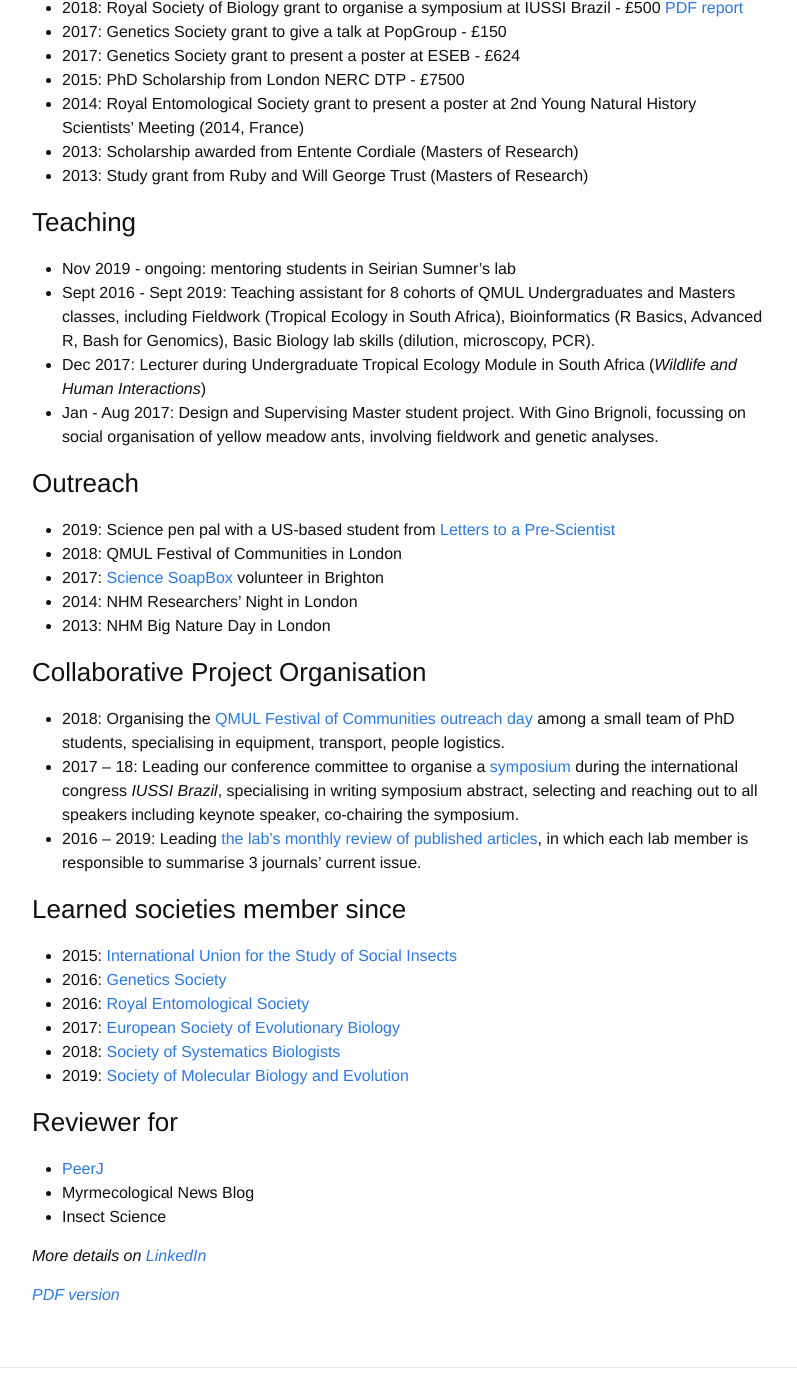
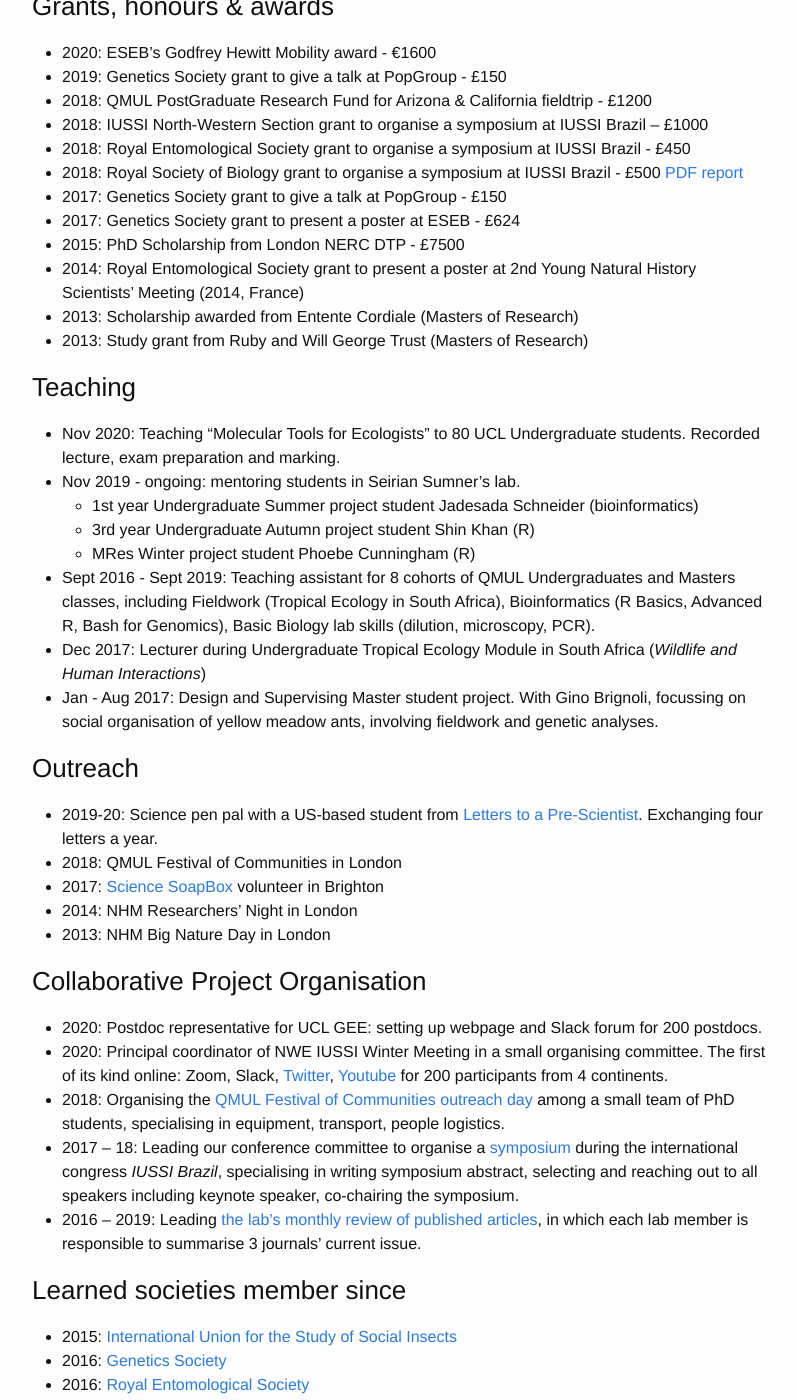
Before and after one commit to EmelineFavreau/EmelineFavreau.github.io, a Jekyll site: the page built from cv.md, in a window 1280 px wide and 1400 px high, scrolled down 1710 px. Shown: the whole window, without its empty margins (238-1035 px from the left). Built offline with Jekyll 4.4.1, drawn with Linux system fonts in a browser that asks for light colours; some of the changed text lies outside the part shown.

Commit message:
updating cv

```diff
--- a/cv.md
+++ b/cv.md
@@ -5,8 +5,10 @@
 ---
 
 
+### Research position
+- 2019 - ongoing: NERC-funded Postdoc in [Seirian Sumner's lab](http://www.sumnerlab.co.uk/the-group/emeline-favreau/), in collaboration with Katie Geist, [Amy Toth](https://www.ent.iastate.edu/people/amy-toth) and [Sandra Rehan](http://www.rehanlab.com/). This highly collaborative postdoc focuses on understanding the origins of sociality in the wasps and the bees.
+
 ### Education
-- 2019 - ongoing: Postdoc in [Seirian Sumner's lab](http://www.sumnerlab.co.uk/the-group/emeline-favreau/).
 - 2015 – 2019: PhD in ant genomics, [QMUL](https://www.qmul.ac.uk/sbcs/staff/emelinefavreau.html). Supervisors: Dr Yannick Wurm and Dr Max Reuter. [NERC-funded Doctoral Training Programme](https://london-nerc-dtp.org/).
 - 2013 - 2014: MRes Biosystematics at Imperial College London & Natural History Museum, London (NHM).
 - 2008 - 2011: BSc Environmental Sciences at Oxford Brookes University, Oxford 1st Class (Hons).
@@ -32,6 +34,7 @@
 _September 2018: Checking out the local ants in Arizona_
 
 ### Talks & posters
+- January 2021: postdoc presentation at UCL CBER (online)
 - July 2020: V-poster at Arthropod Genomics Symposium ([online](http://i5k.github.io/ags2020))
 - Jan 2020: postdoc presentation at UCL GEE Seminar, in London
 - Sept 2018: invited talk for Ramírez's group, UC Davis, California (USA)
@@ -64,7 +67,11 @@
 
 
 ### Teaching
-- Nov 2019 - ongoing: mentoring students in Seirian Sumner's lab
+- Nov 2020: Teaching "Molecular Tools for Ecologists" to 80 UCL Undergraduate students. Recorded lecture, exam preparation and marking.
+- Nov 2019 - ongoing: mentoring students in Seirian Sumner's lab.
+	- 1st year Undergraduate Summer project student Jadesada Schneider (bioinformatics)
+	- 3rd year Undergraduate Autumn project student Shin Khan (R)
+	- MRes Winter project student Phoebe Cunningham (R)
 - Sept 2016 - Sept 2019: Teaching assistant for 8 cohorts of QMUL Undergraduates and Masters classes, including Fieldwork (Tropical Ecology in South Africa), Bioinformatics (R Basics, Advanced R, Bash for Genomics), Basic Biology lab skills (dilution, microscopy, PCR).
 - Dec 2017: Lecturer during Undergraduate Tropical Ecology Module in South Africa (_Wildlife and Human Interactions_)
 - Jan - Aug 2017: Design and Supervising Master student project. With Gino Brignoli, focussing on social organisation of yellow meadow ants, involving fieldwork and genetic analyses.
@@ -72,7 +79,7 @@
 
 
 ### Outreach
-- 2019: Science pen pal with a US-based student from [Letters to a Pre-Scientist](https://www.prescientist.org/)
+- 2019-20: Science pen pal with a US-based student from [Letters to a Pre-Scientist](https://www.prescientist.org/). Exchanging four letters a year.
 - 2018: QMUL Festival of Communities in London
 - 2017: [Science SoapBox](http://www.sciencesoapbox.org/) volunteer in Brighton
 - 2014: NHM Researchers' Night in London
@@ -81,6 +88,8 @@
 
 
 ### Collaborative Project Organisation
+- 2020: Postdoc representative for UCL GEE: setting up webpage and Slack forum for 200 postdocs.
+- 2020: Principal coordinator of NWE IUSSI Winter Meeting in a small organising committee. The first of its kind online: Zoom, Slack, [Twitter](https://twitter.com/IUSSI_NWES), [Youtube](https://www.youtube.com/channel/UC1Hr003ATlXakc_Zzg7ESQA) for 200 participants from 4 continents.
 - 2018: Organising the [QMUL Festival of Communities outreach day](https://wurmlab.github.io/news/2018-05-18-festival_of_communities/) among a small team of PhD students, specialising in equipment, transport, people logistics.
 - 2017 – 18: Leading our conference committee to organise a [symposium](https://wurmlab.github.io/news/2018-02-15-iussi_symposium_evolution_of_social_organization/) during the international congress _IUSSI Brazil_, specialising in writing symposium abstract, selecting and reaching out to all speakers including keynote speaker, co-chairing the symposium.
 - 2016 – 2019: Leading [the lab's monthly review of published articles](https://wurmlab.github.io/news/2018-02-20-Keeping_up_with_reading_newly_published_articles/), in which each lab member is responsible to summarise 3 journals' current issue.
```
Also changed, not shown: other parts of cv.md (+3 -2 lines), _posts/2020-01-31-updated-cv.md (added, +7 -0 lines), _posts/2021-01-31-updated-cv.md (added, +7 -0 lines).
